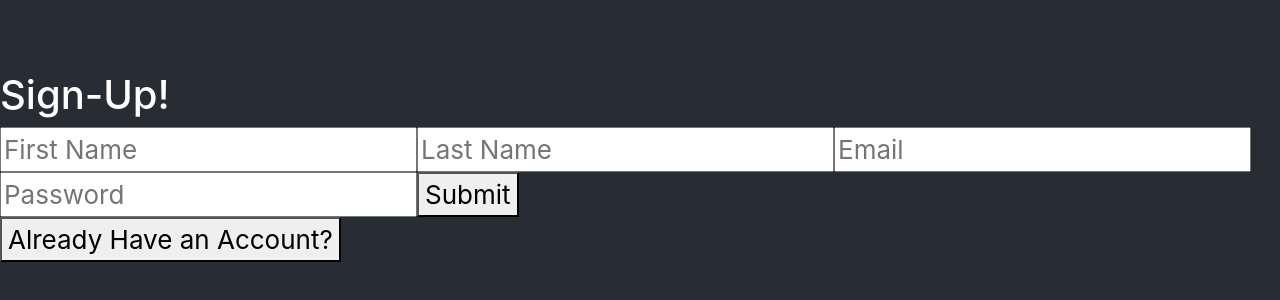
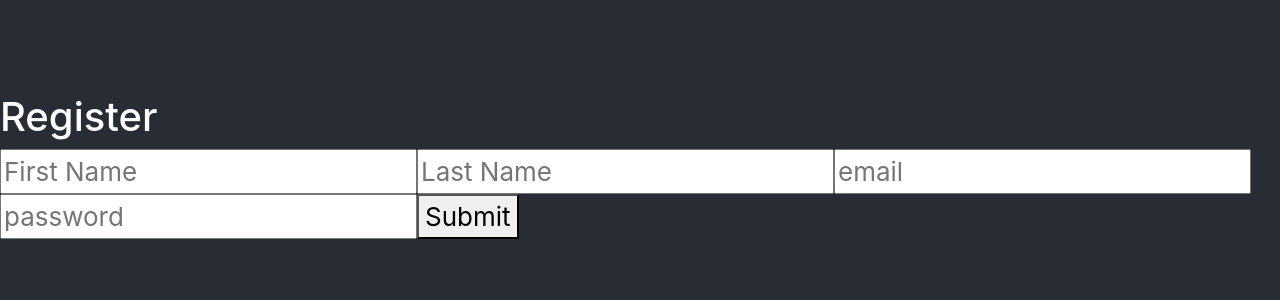
Before and after one commit to Build-Week-Weight-Lifting-Journal-3/Front-end, a React (Create React App) app: page /register in a window 1280 px wide. Shown: the part 234-534 px from the top of the page. Built offline with nearby package versions, Linux system fonts and the light colour scheme.

Commit message:
updating redux

```diff
--- a/src/actions/index.js
+++ b/src/actions/index.js
@@ -1,4 +1,5 @@
 import { axiosWithAuth } from '../utils/axiosWithAuth';
+import {history} from '../index';
 
 export const LOGIN_START = 'LOGIN_START';
 export const LOGIN_SUCCESS = 'LOGIN_SUCCESS';
@@ -168,3 +169,25 @@ export const deleteExercise = (id) => dispatch => {
         dispatch({ type: DELETE_EXERCISE_FAIL, payload: err });
     })
 }
+
+export const SIGNUP_START = "SIGNUP_START";
+export const SIGNUP_SUCCESS = "SIGNUP_SUCCESS";
+export const SIGNUP_ERROR = "SIGNUP_ERROR";
+
+export const register = payload => dispatch => {
+  console.log(payload, "register");
+  dispatch({ type: SIGNUP_START });
+  axiosWithAuth()
+    .post("/auth/register", payload)
+
+    .then(res => {
+      console.log(res.data);
+      dispatch({ type: SIGNUP_SUCCESS, payload: res.data });
+      window.localStorage.setItem("token", res.data.token);
+      history.push("/");
+    })
+    .catch(err => {
+      console.log(err, "Wouldn't it be nice if I worked?");
+      dispatch({ type: SIGNUP_ERROR, payload: err });
+    });
+};
--- a/src/components/RegisterAccount.js
+++ b/src/components/RegisterAccount.js
@@ -1,82 +1,160 @@
+// import React, { useState } from "react";
+// import { axiosWithAuth } from '../utils/axiosWithAuth';
+// import {Link} from 'react-router-dom';
+
+// const initialFormState = {
+//     firstName: '',
+//     lastName: '',
+//     email: '',
+//     password: ''
+// }
+
+// const RegisterAccount = (props) => {
+//     const [newCredentials, setNewCredentials] = useState(initialFormState);
+//     // console.log(newCredentials);
+
+//     const register = (event) => {
+//         event.preventDefault();
+//         axiosWithAuth()
+//             .post('/auth/register', newCredentials)
+//             .then(res => {
+//                 console.log(res);
+//                 // localStorage.setItem('token', res.data.token);
+//                 props.history.push('/');
+//             })
+//             .catch(err => {
+//                 console.log(err)
+//             })
+//     }
+
+//     const handleChange = (event) => {
+//         event.preventDefault();
+//         setNewCredentials({
+//             ...newCredentials,
+//             [event.target.name]: event.target.value
+//         });
+//     }
+
+//     return (
+//         <div>
+//             <h1>Sign-Up!</h1>
+//             <form onSubmit={register}>
+//                 <input
+//                     name='firstName'
+//                     type='text'
+//                     placeholder="First Name"
+//                     value={newCredentials.firstName}
+//                     onChange={handleChange}
+//                     required
+//                 />
+//                 <input
+//                     name='lastName'
+//                     type='text'
+//                     placeholder="Last Name"
+//                     value={newCredentials.lastName}
+//                     onChange={handleChange}
+//                     required
+//                 />
+//                 <input
+//                     name='email'
+//                     type='text'
+//                     placeholder="Email"
+//                     value={newCredentials.email}
+//                     onChange={handleChange}
+//                     required
+//                 />
+//                 <input
+//                     name='password'
+//                     type='password'
+//                     placeholder="Password"
+//                     value={newCredentials.password}
+//                     onChange={handleChange}
+//                     required
+//                 />
+//                 <button>Submit</button>
+//             </form>
+//             <Link to='/'><button>Already Have an Account?</button></Link>
+
+//         </div>
+//     )
+// }
+
+// export default RegisterAccount;
+
 import React, { useState } from "react";
-import { axiosWithAuth } from '../utils/axiosWithAuth';
-import {Link} from 'react-router-dom';
+import { connect } from "react-redux";
+import { register } from "../actions/index";
 
-const initialFormState = {
-    firstName: '',
-    lastName: '',
-    email: '',
-    password: ''
-}
+function Signup(props) {
+    const intialState = {
+      firstName: "",
+      lastName: "",
+      email: "",
+      password: "",
+    };
 
-const RegisterAccount = (props) => {
-    const [newCredentials, setNewCredentials] = useState(initialFormState);
-    // console.log(newCredentials);
+    const [payload, setPayload] = useState(intialState);
 
-    const register = (event) => {
-        event.preventDefault();
-        axiosWithAuth()
-            .post('/auth/register', newCredentials)
-            .then(res => {
-                console.log(res);
-                // localStorage.setItem('token', res.data.token);
-                props.history.push('/');
-            })
-            .catch(err => {
-                console.log(err)
-            })
-    }
+    const handleChange = event => {
+      setPayload({ ...payload, [event.target.name]: event.target.value });
+    };
 
-    const handleChange = (event) => {
-        event.preventDefault();
-        setNewCredentials({
-            ...newCredentials,
-            [event.target.name]: event.target.value
-        });
-    }
+    const handleSubmit = event => {
+      props.register(payload);
+        props.history.push("/journals");
+
+      console.log(handleSubmit);
+    };
 
     return (
       <div>
-            <h1>Sign-Up!</h1>
-            <form onSubmit={register}>
+        <h1>Register</h1>
+        <form onSubmit={handleSubmit}>
         <input
-                    name='firstName'
-                    type='text'
+            name="firstName"
+            type="text"
             placeholder="First Name"
-                    value={newCredentials.firstName}
+            value={payload.firstName}
             onChange={handleChange}
             required
           />
           <input
-                    name='lastName'
-                    type='text'
+            name="lastName"
+            type="text"
             placeholder="Last Name"
-                    value={newCredentials.lastName}
+            value={payload.lastName}
             onChange={handleChange}
             required
           />
              <input
-                    name='email'
-                    type='text'
-                    placeholder="Email"
-                    value={newCredentials.email}
+            name="email"
+            type="email"
+            placeholder="email"
+            value={payload.email}
             onChange={handleChange}
             required
           />
           <input
-                    name='password'
-                    type='password'
-                    placeholder="Password"
-                    value={newCredentials.password}
+            name="password"
+            type="password"
+            placeholder="password"
+            minLength={4}
+            maxLength={10}
+            value={payload.password}
             onChange={handleChange}
             required
           />
-                <button>Submit</button>
+          <button type="submit">Submit</button>
         </form>
-            <Link to='/'><button>Already Have an Account?</button></Link>
-
       </div>
-    )
+    );
   }
 
-export default RegisterAccount;
+  const mapStateToProps = state => {
+    return { reg_user: state.reg };
+  };
+
+  export default connect(
+    mapStateToProps,
+    { register }
+  )(Signup);
--- a/src/index.js
+++ b/src/index.js
@@ -1,8 +1,8 @@
 import React from 'react';
 import ReactDOM from 'react-dom';
-import {BrowserRouter as Router} from "react-router-dom";
 import { applyMiddleware, compose, createStore } from 'redux';
 import { Provider } from 'react-redux';
+import createBrowserHistory from "history/createBrowserHistory";
 import thunk from 'redux-thunk';
 import logger from 'redux-logger';
 import App from './App';
@@ -10,6 +10,8 @@ import { reducer } from './reducers';
 import './index.css';
 
 const composeEnhancers = window.__REDUX_DEVTOOLS_EXTENSION_COMPOSE__ || compose;
+
+export const history = createBrowserHistory();
 
 const store = createStore(
     reducer,
--- a/src/reducers/index.js
+++ b/src/reducers/index.js
@@ -20,7 +20,9 @@ import {
     UPDATE_EXERCISE_START,
     UPDATE_EXERCISE_SUCCESS,
     UPDATE_EXERCISE_FAIL,
-} from '../actions';
+} from '../actions/index';
+import { SIGNUP_START, SIGNUP_SUCCESS, SIGNUP_ERROR,
+} from "../actions/index";
 
 const initialState = {
     journals: [
@@ -39,18 +41,13 @@ const initialState = {
     exercises: [
         {
             name: '',
+            region: '',
             weight: '',
             reps: '',
             sets: ''
         }
     ],
-    fetchingData: false,
-    isLoggedIn: false,
-    isUpdating: false,
-    isPosting: false,
-    error: '',
-    id: '',
-    data: []
+
 }
 
 export const reducer = (state = initialState, action) => {
@@ -192,3 +189,33 @@ export const reducer = (state = initialState, action) => {
         default: return state;
     }
 }
+
+  const initialRegState = {
+    payload: {},
+    isLoggedIn: false
+  };
+
+  export function authReducer(state = initialRegState, action) {
+    switch (action.type) {
+      case SIGNUP_START:
+        return {
+          ...state,
+          isLoggedIn: false
+        };
+
+      case SIGNUP_SUCCESS:
+        return {
+          ...state,
+          isLoggedIn: true
+        };
+
+      case SIGNUP_ERROR:
+        return {
+          ...state,
+          isLoggedIn: false,
+          error: action.payload
+        };
+
+      default: return state;
+    }
+  }
```
Lines whose indentation alone changed are shown as unchanged.
